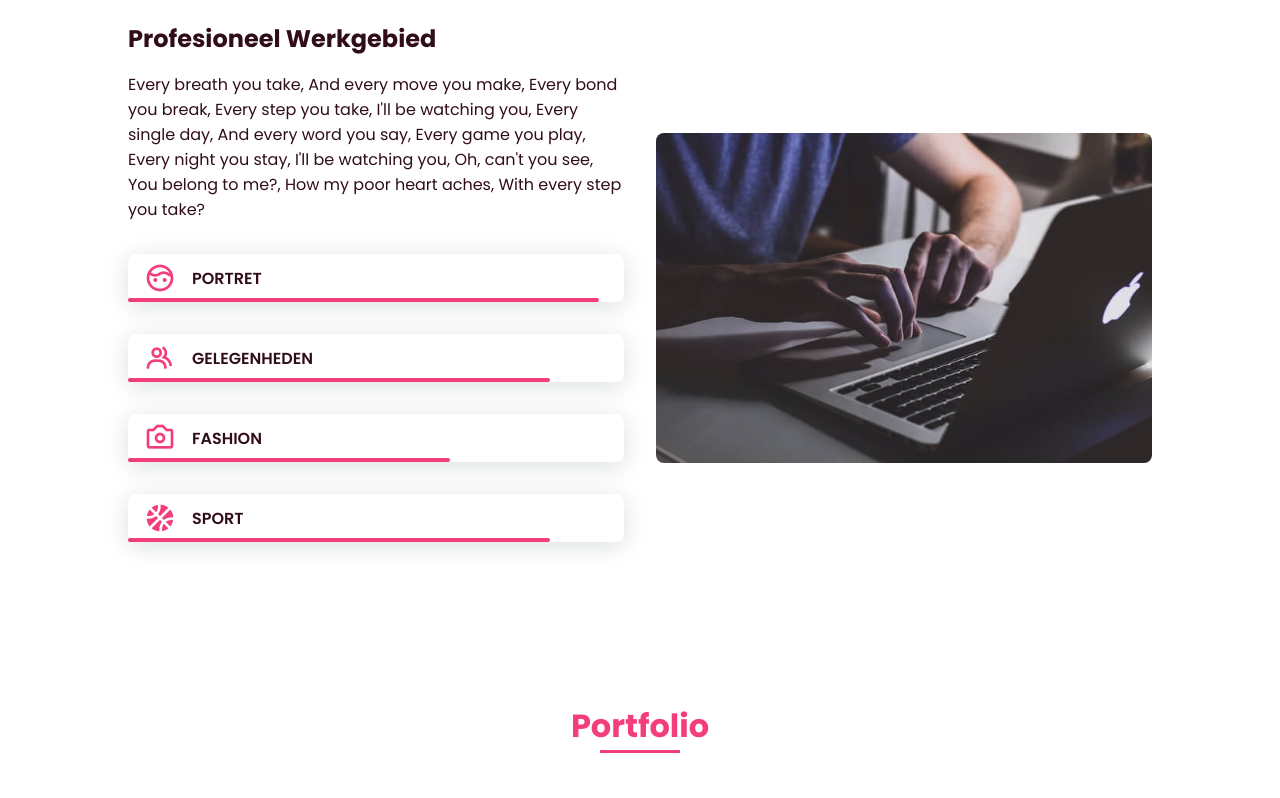
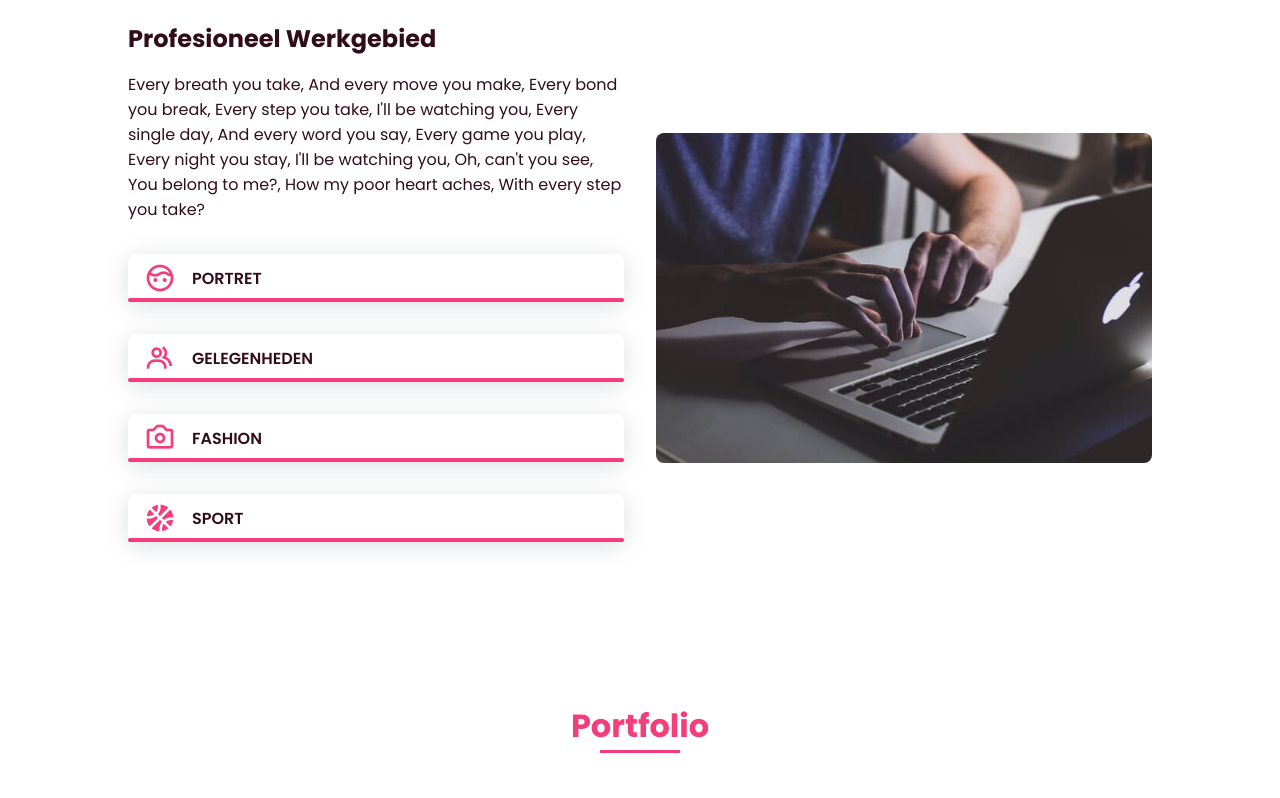
Before and after one commit to R3lax3dwebsites/Fotografie, a plain HTML site: page index.html in a window 1280 px wide. Shown: the part 1496-2294 px from the top of the page. Drawn offline with nearby package versions, Linux system fonts and the light colour scheme.

Commit message:
Add files via upload

```diff
--- a/assets/css/styles.css
+++ b/assets/css/styles.css
@@ -320,19 +320,19 @@ img {
 }
 
 .skills__html {
-  width: 95%;
+  width: 100%;
 }
 
 .skills__css {
-  width: 85%;
+  width: 100%;
 }
 
 .skills__js {
-  width: 65%;
+  width: 100%;
 }
 
 .skills__ux {
-  width: 85%;
+  width: 100%;
 }
 
 .skills__img {
```
